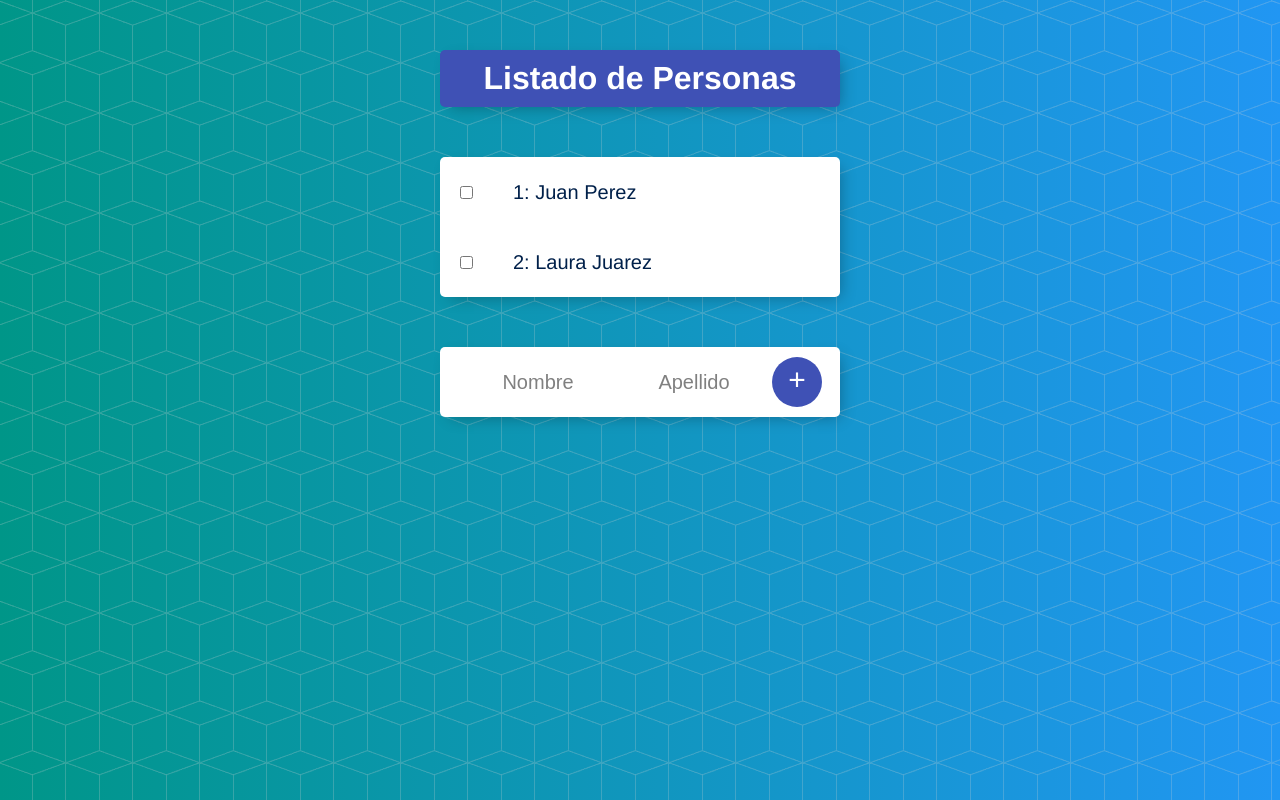
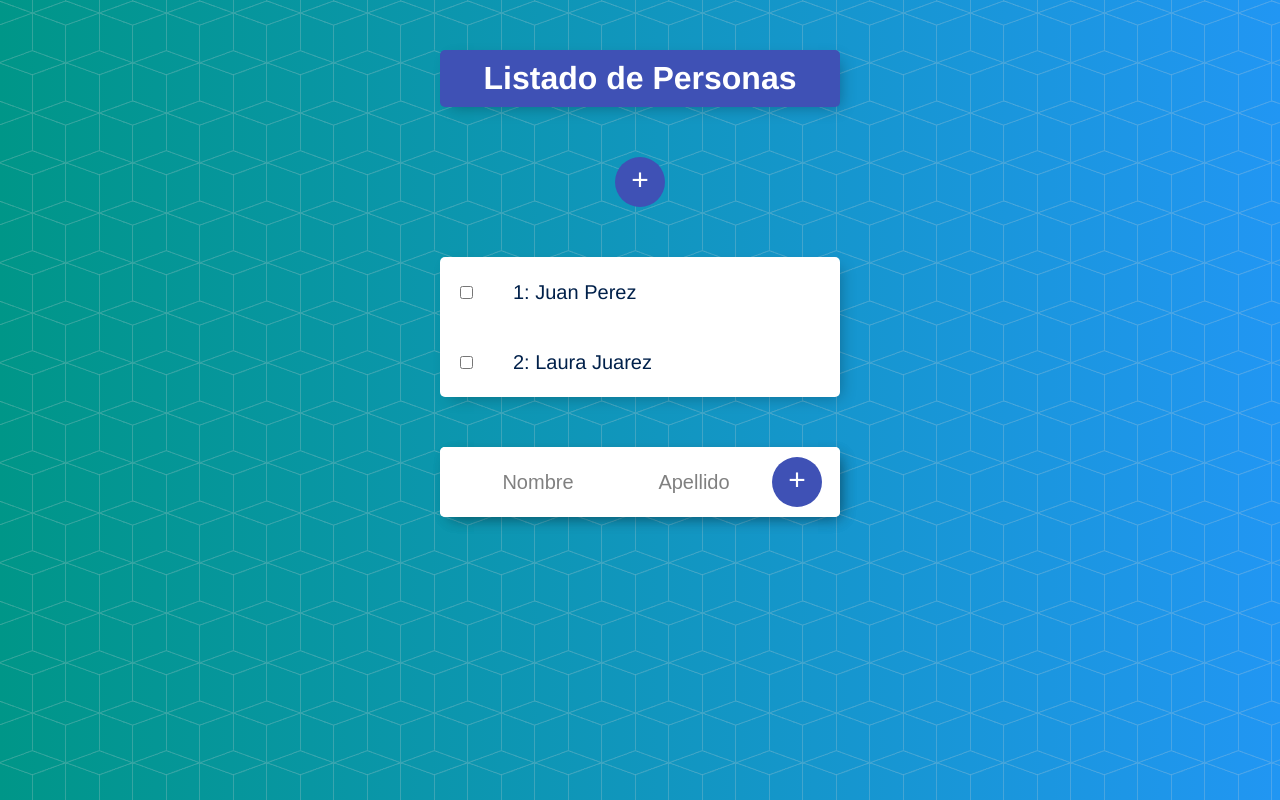
Before and after one commit to ivancostilla/angular-data-service, an Angular app: page /personas in a window 1280 px wide. Shown: the top 800 px of the page. Built offline with nearby package versions, Linux system fonts and the light colour scheme.

Commit message:
navegacion con objeto router

```diff
--- a/src/app/personas/formulario/formulario.component.html
+++ b/src/app/personas/formulario/formulario.component.html
@@ -1,10 +1,14 @@
-<form class="item">
+<div class="box">
+  <form class="item" #f='ngForm'
+   (ngSubmit)='f.form.valid && onGuardarPersona()'
+  >
       <input
         type="text"
         name="nombre"
         id="nombre"
         placeholder="Nombre"
         [(ngModel)]='nombreInput'
+        required
       />
       <input
         type="text"
@@ -12,8 +16,10 @@
         id="apellido"
         placeholder="Apellido"
         [(ngModel)]='apellidoInput'
+        required
       />
-      <button type="submit" (click)="agregarPersona()">
+      <button type="submit" style='cursor:pointer'>
         +
       </button>
   </form>
+</div>
--- a/src/app/personas/formulario/formulario.component.ts
+++ b/src/app/personas/formulario/formulario.component.ts
@@ -1,4 +1,5 @@
 import { Component, ElementRef, EventEmitter, Output, ViewChild } from '@angular/core';
+import { Router } from '@angular/router';
 import { LoggingService } from '../../LoggingService.service';
 import { Persona } from '../../persona.model';
 import { PersonasService } from '../../persona.service';
@@ -14,20 +15,23 @@
   apellidoInput:string;
 
   constructor(private loggingService:LoggingService,
-    private personaService:PersonasService){
+    private personaService:PersonasService,
+    private router:Router
+    ){
   //comunicacion entre componentes usando servicios:
       this.personaService.saludar.subscribe( (indice: number) => {
         alert(indice)
       })
     }
 
-  agregarPersona(){
+  onGuardarPersona(){
     let persona1 = new Persona(
       this.nombreInput,
       this.apellidoInput);
     //this.loggingService.enviaMensajeAConsola('Enviamos persona con nombre:' + persona1.nombre + ', apellido:' + persona1.apellido);
     //this.personaCreada.emit(persona1);
     this.personaService.agregarPersona(persona1);
+    this.router.navigate(['personas'])
   }
 
 }
--- a/src/app/personas/personas.component.html
+++ b/src/app/personas/personas.component.html
@@ -1,4 +1,6 @@
-
+<div style="text-align: center">
+  <button style='cursor:pointer' (click)='agregar()'>+</button>
+</div>
 <div class="box">
     <app-persona
     *ngFor="let personaElemento of personas; let i = index"
--- a/src/app/personas/personas.component.ts
+++ b/src/app/personas/personas.component.ts
@@ -1,4 +1,5 @@
 import { Component, OnInit } from '@angular/core';
+import { Router } from '@angular/router';
 import { LoggingService } from '../LoggingService.service';
 import { Persona } from '../persona.model';
 import { PersonasService } from '../persona.service';
@@ -13,10 +14,15 @@
   personas: Persona[] = [];
 
   constructor(private loggingService:LoggingService,
-              private personasService: PersonasService){}
+              private personasService: PersonasService,
+              private router:Router
+  ){}
 
   ngOnInit(): void {
     this.personas = this.personasService.personas;
   }
+  agregar(){
+    this.router.navigate(['personas/agregar'])
+  }
 
 }
```
